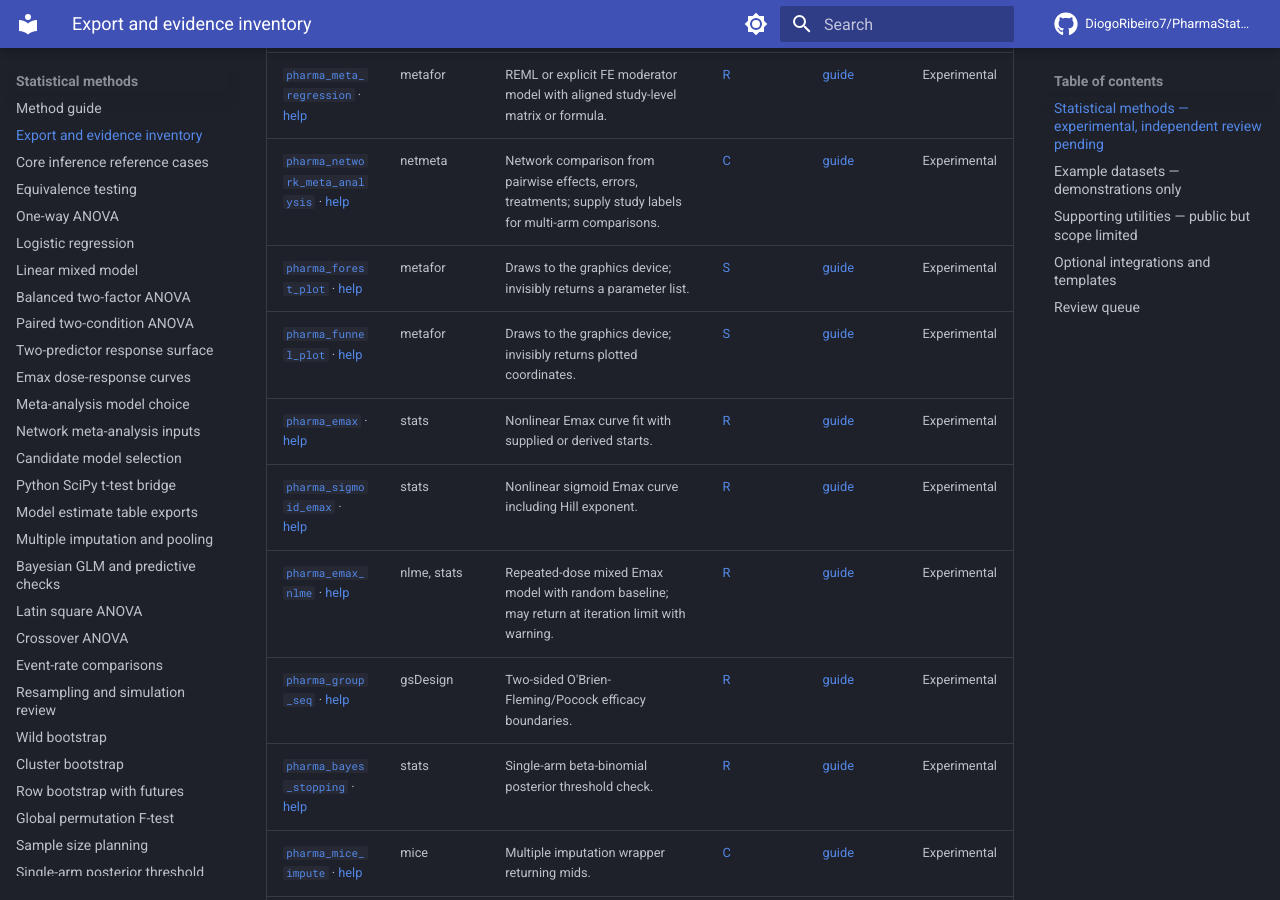
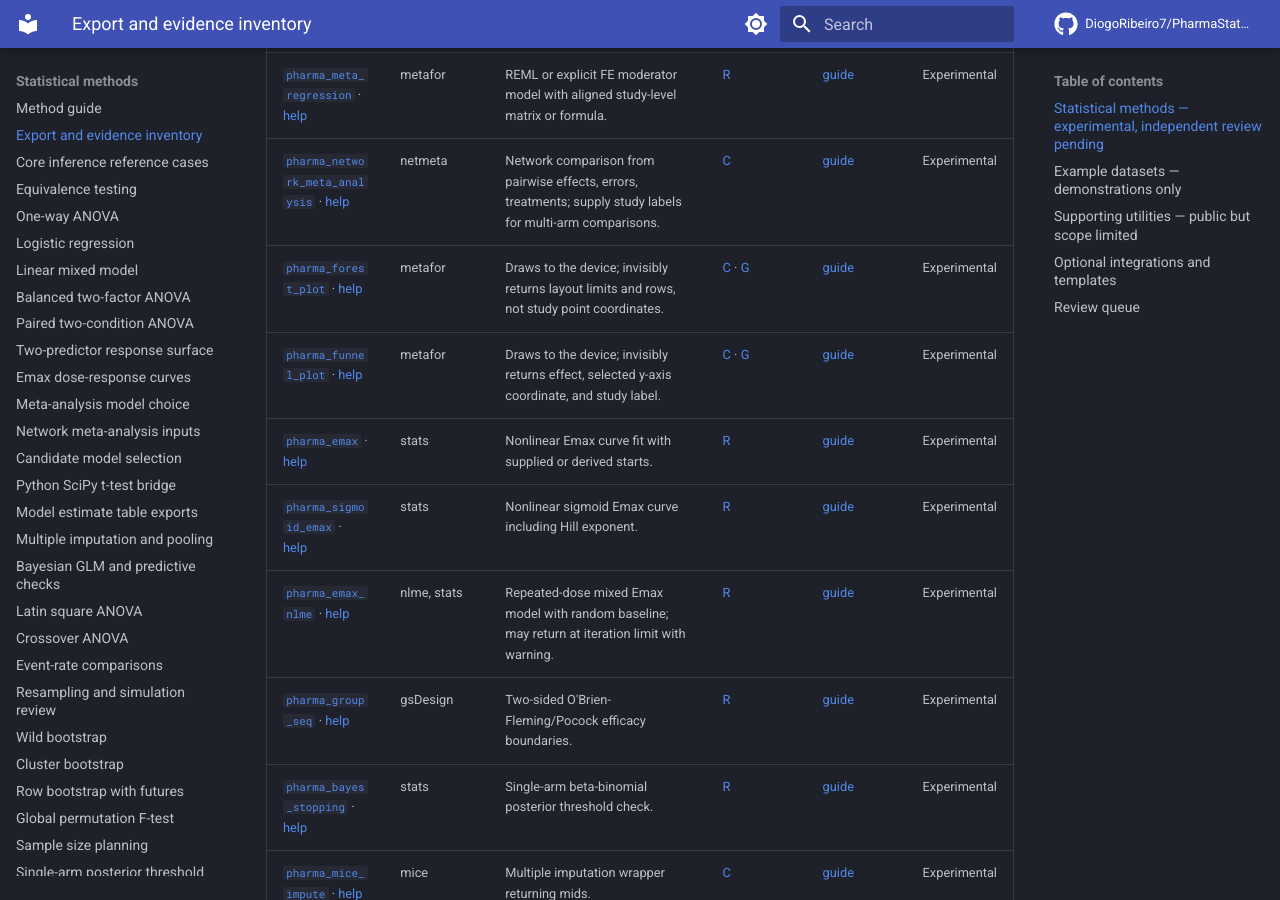
Before and after one commit to DiogoRibeiro7/PharmaStatsR, an MkDocs documentation site: the page built from docs/method-inventory.md, in a window 1280 px wide and 900 px high, scrolled down 3139 px. Built offline with MkDocs 1.6.1 and Material for MkDocs 9.7.7, drawn with Linux system fonts in a browser that asks for light colours; comment, search, counter and statistics services are not loaded.

Commit message:
Document meta plot contract in docs/method-inventory.md

```diff
--- a/docs/method-inventory.md
+++ b/docs/method-inventory.md
@@ -40,8 +40,8 @@ The five resampling, permutation, and trial-simulation exports have a [family re
 | [`pharma_meta_analysis`](https://github.com/DiogoRibeiro7/PharmaStatsR/blob/main/R/pharma_meta_analysis.R) · [help](https://github.com/DiogoRibeiro7/PharmaStatsR/blob/main/man/pharma_meta_analysis.Rd) | metafor | Explicit FE or REML; failed estimation propagates an error without model substitution. | [R](https://github.com/DiogoRibeiro7/PharmaStatsR/blob/main/tests/testthat/test-meta-analysis.R) | [guide](meta-analysis.md) | Experimental |
 | [`pharma_meta_regression`](https://github.com/DiogoRibeiro7/PharmaStatsR/blob/main/R/pharma_meta_analysis.R) · [help](https://github.com/DiogoRibeiro7/PharmaStatsR/blob/main/man/pharma_meta_regression.Rd) | metafor | REML or explicit FE moderator model with aligned study-level matrix or formula. | [R](https://github.com/DiogoRibeiro7/PharmaStatsR/blob/main/tests/testthat/test-meta-regression.R) | [guide](meta-analysis.md) | Experimental |
 | [`pharma_network_meta_analysis`](https://github.com/DiogoRibeiro7/PharmaStatsR/blob/main/R/pharma_meta_analysis.R) · [help](https://github.com/DiogoRibeiro7/PharmaStatsR/blob/main/man/pharma_network_meta_analysis.Rd) | netmeta | Network comparison from pairwise effects, errors, treatments; supply study labels for multi-arm comparisons. | [C](https://github.com/DiogoRibeiro7/PharmaStatsR/blob/main/tests/testthat/test-netmeta-backend.R) | [guide](network-meta-analysis.md) | Experimental |
-| [`pharma_forest_plot`](https://github.com/DiogoRibeiro7/PharmaStatsR/blob/main/R/pharma_meta_analysis.R) · [help](https://github.com/DiogoRibeiro7/PharmaStatsR/blob/main/man/pharma_forest_plot.Rd) | metafor | Draws to the graphics device; invisibly returns a parameter list. | [S](https://github.com/DiogoRibeiro7/PharmaStatsR/blob/main/tests/testthat/test-pharma_tests.R) | [guide](meta-analysis.md) | Experimental |
-| [`pharma_funnel_plot`](https://github.com/DiogoRibeiro7/PharmaStatsR/blob/main/R/pharma_meta_analysis.R) · [help](https://github.com/DiogoRibeiro7/PharmaStatsR/blob/main/man/pharma_funnel_plot.Rd) | metafor | Draws to the graphics device; invisibly returns plotted coordinates. | [S](https://github.com/DiogoRibeiro7/PharmaStatsR/blob/main/tests/testthat/test-pharma_tests.R) | [guide](meta-analysis.md) | Experimental |
+| [`pharma_forest_plot`](https://github.com/DiogoRibeiro7/PharmaStatsR/blob/main/R/pharma_meta_analysis.R) · [help](https://github.com/DiogoRibeiro7/PharmaStatsR/blob/main/man/pharma_forest_plot.Rd) | metafor | Draws to the device; invisibly returns layout limits and rows, not study point coordinates. | [C](https://github.com/DiogoRibeiro7/PharmaStatsR/blob/main/tests/testthat/test-meta-plot-contract.R) · [G](https://github.com/DiogoRibeiro7/PharmaStatsR/blob/main/tests/testthat/test-meta.R) | [guide](meta-analysis.md) | Experimental |
+| [`pharma_funnel_plot`](https://github.com/DiogoRibeiro7/PharmaStatsR/blob/main/R/pharma_meta_analysis.R) · [help](https://github.com/DiogoRibeiro7/PharmaStatsR/blob/main/man/pharma_funnel_plot.Rd) | metafor | Draws to the device; invisibly returns effect, selected y-axis coordinate, and study label. | [C](https://github.com/DiogoRibeiro7/PharmaStatsR/blob/main/tests/testthat/test-meta-plot-contract.R) · [G](https://github.com/DiogoRibeiro7/PharmaStatsR/blob/main/tests/testthat/test-meta.R) | [guide](meta-analysis.md) | Experimental |
 | [`pharma_emax`](https://github.com/DiogoRibeiro7/PharmaStatsR/blob/main/R/pharma_emax.R) · [help](https://github.com/DiogoRibeiro7/PharmaStatsR/blob/main/man/pharma_emax.Rd) | stats | Nonlinear Emax curve fit with supplied or derived starts. | [R](https://github.com/DiogoRibeiro7/PharmaStatsR/blob/main/tests/testthat/test-dose-response-references.R) | [guide](dose-response.md) | Experimental |
 | [`pharma_sigmoid_emax`](https://github.com/DiogoRibeiro7/PharmaStatsR/blob/main/R/pharma_emax.R) · [help](https://github.com/DiogoRibeiro7/PharmaStatsR/blob/main/man/pharma_sigmoid_emax.Rd) | stats | Nonlinear sigmoid Emax curve including Hill exponent. | [R](https://github.com/DiogoRibeiro7/PharmaStatsR/blob/main/tests/testthat/test-dose-response-references.R) | [guide](dose-response.md) | Experimental |
 | [`pharma_emax_nlme`](https://github.com/DiogoRibeiro7/PharmaStatsR/blob/main/R/pharma_emax.R) · [help](https://github.com/DiogoRibeiro7/PharmaStatsR/blob/main/man/pharma_emax_nlme.Rd) | nlme, stats | Repeated-dose mixed Emax model with random baseline; may return at iteration limit with warning. | [R](https://github.com/DiogoRibeiro7/PharmaStatsR/blob/main/tests/testthat/test-dose-response-references.R) | [guide](dose-response.md) | Experimental |
```
